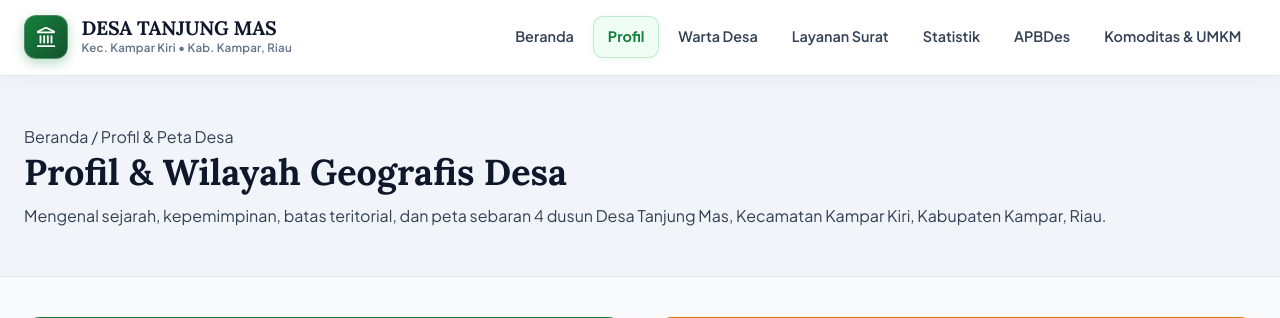
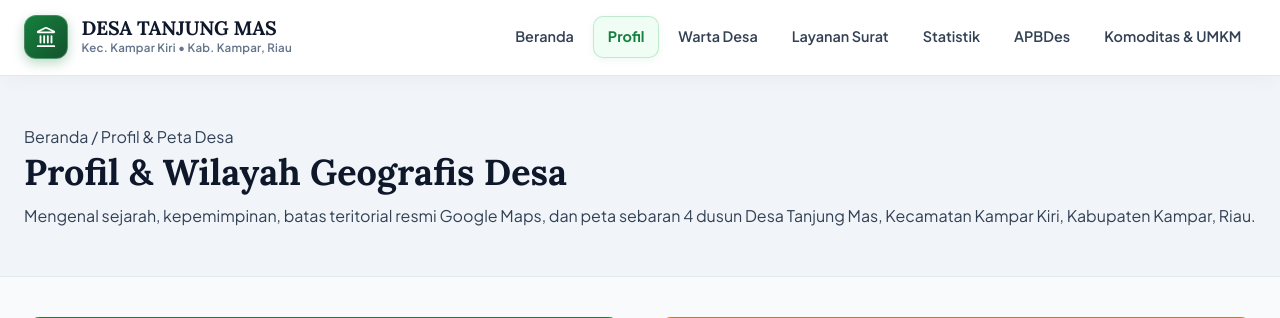
Before and after one commit to nakapediaa-afk/desa-tanjungmas, a Laravel app: page /profil in a window 1280 px wide. Shown: the part 40-358 px from the top of the page. Run offline with Laravel 12, Linux system fonts and the light colour scheme; data comes from the database, SQL or seed files in the repository.

Commit message:
feat: sync village map with official Google Maps coordinates and boundary for Tj. Mas

```diff
--- a/resources/views/home.blade.php
+++ b/resources/views/home.blade.php
@@ -144,7 +144,7 @@
                     <a href="{{ route('profil.index') }}#peta-desa" class="btn btn-primary">
                         <i data-lucide="map" style="width:16px; height:16px;"></i> Buka Peta Interaktif Lengkap
                     </a>
-                    <a href="https://www.google.com/maps/search/?api=1&query=Desa+Tanjung+Mas+Kampar+Kiri+Kabupaten+Kampar+Riau" target="_blank" rel="noopener noreferrer" class="btn btn-outline">
+                    <a href="https://www.google.com/maps/place/Tj.+Mas,+Kec.+Kampar+Kiri,+Kabupaten+Kampar,+Riau/@-0.0045758,101.0994667,13z/data=!4m6!3m5!1s0x2e2a9d929ca3fc89:0xed39cf77bae641c9!8m2!3d-0.0045758!4d101.0994667" target="_blank" rel="noopener noreferrer" class="btn btn-outline">
                         <i data-lucide="external-link" style="width:16px; height:16px;"></i> Cari di Google Maps
                     </a>
                 </div>
--- a/resources/views/profil/index.blade.php
+++ b/resources/views/profil/index.blade.php
@@ -17,7 +17,7 @@
             <span>Profil &amp; Peta Desa</span>
         </div>
         <h1 class="page-title">Profil &amp; Wilayah Geografis Desa</h1>
-        <p class="page-subtitle">Mengenal sejarah, kepemimpinan, batas teritorial, dan peta sebaran 4 dusun Desa Tanjung Mas, Kecamatan Kampar Kiri, Kabupaten Kampar, Riau.</p>
+        <p class="page-subtitle">Mengenal sejarah, kepemimpinan, batas teritorial resmi Google Maps, dan peta sebaran 4 dusun Desa Tanjung Mas, Kecamatan Kampar Kiri, Kabupaten Kampar, Riau.</p>
     </div>
 </div>
 
@@ -57,7 +57,7 @@
             </div>
         </div>
 
-        <!-- PETA INTERAKTIF WILAYAH DESA TANJUNG MAS -->
+        <!-- PETA INTERAKTIF WILAYAH DESA TANJUNG MAS (TERHUBUNG GOOGLE MAPS ASLI) -->
         <div id="peta-desa" class="map-card-wrapper">
             <div class="map-header-bar">
                 <div class="map-header-info">
@@ -65,13 +65,13 @@
                         <i data-lucide="map-pin" style="width:22px; height:22px; color:var(--brand-primary);"></i>
                         Peta Wilayah &amp; Sebaran 4 Dusun Desa Tanjung Mas
                     </h2>
-                    <p>Kecamatan Kampar Kiri, Kabupaten Kampar, Riau &bull; Luas Wilayah &plusmn; 150 km&sup2; (15.000 Ha)</p>
+                    <p>Kecamatan Kampar Kiri, Kabupaten Kampar, Riau &bull; Koordinat Google Maps: -0.0045758, 101.0994667</p>
                 </div>
                 <div class="map-actions">
-                    <a href="https://www.google.com/maps/search/?api=1&query=Desa+Tanjung+Mas+Kampar+Kiri+Kabupaten+Kampar+Riau" target="_blank" rel="noopener noreferrer" class="map-btn-gmaps">
+                    <a href="https://www.google.com/maps/place/Tj.+Mas,+Kec.+Kampar+Kiri,+Kabupaten+Kampar,+Riau/@-0.0045758,101.0994667,13z/data=!4m6!3m5!1s0x2e2a9d929ca3fc89:0xed39cf77bae641c9!8m2!3d-0.0045758!4d101.0994667" target="_blank" rel="noopener noreferrer" class="map-btn-gmaps" title="Buka Titik Resmi Google Maps">
                         <i data-lucide="external-link" style="width:15px; height:15px;"></i> Buka di Google Maps
                     </a>
-                    <a href="https://www.google.com/maps/dir/?api=1&destination=0.0452,101.3148" target="_blank" rel="noopener noreferrer" class="map-btn-dir">
+                    <a href="https://www.google.com/maps/dir/?api=1&destination=-0.0045758,101.0994667" target="_blank" rel="noopener noreferrer" class="map-btn-dir" title="Navigasi Rute Langsung ke Balai Desa">
                         <i data-lucide="navigation" style="width:15px; height:15px;"></i> Petunjuk Arah (GPS)
                     </a>
                 </div>
@@ -193,7 +193,7 @@
                     </div>
                     <div style="display:flex; justify-content:space-between; border-bottom:1px solid var(--border-subtle); padding-bottom:0.5rem;">
                         <strong>Sebelah Selatan:</strong>
-                        <span>Desa Kuntu</span>
+                        <span>Desa Kuntu &amp; Lubukbukit</span>
                     </div>
                     <div style="display:flex; justify-content:space-between; border-bottom:1px solid var(--border-subtle); padding-bottom:0.5rem;">
                         <strong>Sebelah Barat:</strong>
@@ -201,7 +201,7 @@
                     </div>
                     <div style="display:flex; justify-content:space-between; padding-bottom:0.5rem;">
                         <strong>Sebelah Timur:</strong>
-                        <span>Desa Tanjung Harapan / Teluk Paman</span>
+                        <span>Desa Tanjung Harapan / Teluk Paman (Lipat Kain)</span>
                     </div>
                 </div>
             </div>
@@ -361,7 +361,9 @@
     }
 
     document.addEventListener('DOMContentLoaded', function() {
-        var desaCenter = [0.0452, 101.3148];
+        // Koordinat Resmi Google Maps Desa Tanjung Mas (-0.0045758, 101.0994667)
+        var desaCenter = [-0.0045758, 101.0994667];
+
         map = L.map('desaMap', {
             center: desaCenter,
             zoom: 13,
@@ -374,29 +376,29 @@
         currentTileLayer = tileLayers[currentLayerType].addTo(map);
         updateLayerButtons(currentLayerType);
 
-        // Subtle Territorial Polygon of Desa Tanjung Mas (150 km2)
+        // Poligon Garis Batas Teritorial Sesuai Google Maps (Bentuk Diagonal Tj. Mas)
         var boundaryCoords = [
-            [0.0620, 101.2950],
-            [0.0650, 101.3350],
-            [0.0480, 101.3450],
-            [0.0310, 101.3380],
-            [0.0280, 101.2980],
-            [0.0450, 101.2880]
+            [0.0320, 101.0660],
+            [-0.0380, 101.1440],
+            [-0.0460, 101.1480],
+            [-0.0680, 101.1280],
+            [0.0080, 101.0490],
+            [0.0180, 101.0430]
         ];
 
         var territoryPolygon = L.polygon(boundaryCoords, {
-            color: '#16a34a',
-            weight: 2,
-            dashArray: '5, 8',
+            color: '#e11d48',
+            weight: 2.5,
+            dashArray: '6, 8',
             fillColor: '#22c55e',
             fillOpacity: 0.08
         }).addTo(map);
-        territoryPolygon.bindTooltip('Kawasan Wilayah Administratif Desa Tanjung Mas (&plusmn; 15.000 Ha)', {
+        territoryPolygon.bindTooltip('Batas Wilayah Administratif Desa Tanjung Mas, Kec. Kampar Kiri (Sesuai Google Maps)', {
             sticky: true,
             direction: 'top'
         });
 
-        // 1. Kantor & Balai Desa Tanjung Mas (Pusat)
+        // 1. Kantor & Balai Desa Tanjung Mas (Pusat Koordinat Google Maps)
         var popupKantor = '<div class="map-popup-card">' +
             '<span class="map-popup-badge" style="background:#ffe4e6; color:#e11d48;">Pusat Pemerintahan</span>' +
             '<div class="map-popup-title">Kantor &amp; Balai Desa Tanjung Mas</div>' +
@@ -405,35 +407,36 @@
                 '<div><strong>Kepala Desa:</strong> BUHARIS</div>' +
                 '<div><strong>Sekretaris Desa:</strong> MUHAMMAD ANGGI RAMBE, S.A.P</div>' +
                 '<div><strong>Pelayanan:</strong> Senin - Jumat (08.00 - 15.30 WIB)</div>' +
+                '<div><strong>Koordinat:</strong> -0.0045758, 101.0994667</div>' +
             '</div>' +
-            '<a href="https://www.google.com/maps/dir/?api=1&destination=0.0452,101.3148" target="_blank" rel="noopener noreferrer" class="map-popup-action">' +
-                'Buka Petunjuk Arah &rarr;' +
+            '<a href="' + 'https://www.google.com/maps/dir/?api=1&destination=-0.0045758,101.0994667' + '" target="_blank" rel="noopener noreferrer" class="map-popup-action">' +
+                'Buka Petunjuk Arah GPS &rarr;' +
             '</a>' +
         '</div>';
 
-        markers.kantor = L.marker([0.0452, 101.3148], {
+        markers.kantor = L.marker([-0.0045758, 101.0994667], {
             icon: createCustomPin('🏛️', 'pin-kantor')
         }).addTo(map).bindPopup(popupKantor);
 
-        // 2. Dusun I Tanjung Mas
+        // 2. Dusun I Tanjung Mas (Area Pemukiman & Majelis Taklim Istiqamah)
         var popupDusun1 = '<div class="map-popup-card">' +
             '<span class="map-popup-badge" style="background:#dcfce7; color:#15803d;">Dusun I</span>' +
             '<div class="map-popup-title">Dusun Tanjung Mas</div>' +
-            '<div class="map-popup-desc">Kawasan pemukiman induk desa, sarana pendidikan dasar, sarana ibadah masjid, dan fasilitas publik.</div>' +
+            '<div class="map-popup-desc">Kawasan pemukiman induk desa, sarana ibadah Majelis Taklim Istiqamah, dan fasilitas publik.</div>' +
             '<div class="map-popup-meta">' +
                 '<div><strong>Kepala Dusun:</strong> ADE CANDRA IRAWAN</div>' +
                 '<div><strong>Cakupan:</strong> 2 RW / 4 RT</div>' +
             '</div>' +
-            '<a href="https://www.google.com/maps/search/?api=1&query=Dusun+Tanjung+Mas+Kampar+Kiri+Riau" target="_blank" rel="noopener noreferrer" class="map-popup-action">' +
-                'Cari di Google Maps &rarr;' +
+            '<a href="' + 'https://www.google.com/maps/place/Tj.+Mas,+Kec.+Kampar+Kiri,+Kabupaten+Kampar,+Riau/@-0.0045758,101.0994667,13z/data=!4m6!3m5!1s0x2e2a9d929ca3fc89:0xed39cf77bae641c9!8m2!3d-0.0045758!4d101.0994667' + '" target="_blank" rel="noopener noreferrer" class="map-popup-action">' +
+                'Lihat di Google Maps &rarr;' +
             '</a>' +
         '</div>';
 
-        markers.dusun1 = L.marker([0.0465, 101.3140], {
+        markers.dusun1 = L.marker([0.0050, 101.0920], {
             icon: createCustomPin('🏡', 'pin-dusun')
         }).addTo(map).bindPopup(popupDusun1);
 
-        // 3. Dusun II Pasir Putih
+        // 3. Dusun II Pasir Putih (Arah Barat Laut / Perbatasan Sungai Rambai)
         var popupDusun2 = '<div class="map-popup-card">' +
             '<span class="map-popup-badge" style="background:#dcfce7; color:#15803d;">Dusun II</span>' +
             '<div class="map-popup-title">Dusun Pasir Putih</div>' +
@@ -443,16 +446,16 @@
                 '<div><strong>Cakupan:</strong> 2 RW / 4 RT</div>' +
                 '<div><strong>Potensi Unggulan:</strong> Karet Bokar &amp; Pertanian</div>' +
             '</div>' +
-            '<a href="https://www.google.com/maps/search/?api=1&query=Dusun+Pasir+Putih+Tanjung+Mas+Kampar+Kiri" target="_blank" rel="noopener noreferrer" class="map-popup-action">' +
-                'Cari di Google Maps &rarr;' +
+            '<a href="' + 'https://www.google.com/maps/place/Tj.+Mas,+Kec.+Kampar+Kiri,+Kabupaten+Kampar,+Riau/@-0.0045758,101.0994667,13z/data=!4m6!3m5!1s0x2e2a9d929ca3fc89:0xed39cf77bae641c9!8m2!3d-0.0045758!4d101.0994667' + '" target="_blank" rel="noopener noreferrer" class="map-popup-action">' +
+                'Lihat di Google Maps &rarr;' +
             '</a>' +
         '</div>';
 
-        markers.dusun2 = L.marker([0.0495, 101.3065], {
+        markers.dusun2 = L.marker([0.0180, 101.0680], {
             icon: createCustomPin('🌳', 'pin-dusun')
         }).addTo(map).bindPopup(popupDusun2);
 
-        // 4. Dusun III Sungai Setingkai
+        // 4. Dusun III Sungai Setingkai (Sentra Perkebunan Kelapa Sawit)
         var popupDusun3 = '<div class="map-popup-card">' +
             '<span class="map-popup-badge" style="background:#fef3c7; color:#b45309;">Dusun III</span>' +
             '<div class="map-popup-title">Dusun Sungai Setingkai</div>' +
@@ -462,16 +465,16 @@
                 '<div><strong>Cakupan:</strong> 2 RW / 4 RT</div>' +
                 '<div><strong>Potensi Unggulan:</strong> TBS Sawit Swadaya</div>' +
             '</div>' +
-            '<a href="https://www.google.com/maps/search/?api=1&query=Sungai+Setingkai+Tanjung+Mas+Kampar+Kiri" target="_blank" rel="noopener noreferrer" class="map-popup-action">' +
-                'Cari di Google Maps &rarr;' +
+            '<a href="' + 'https://www.google.com/maps/place/Tj.+Mas,+Kec.+Kampar+Kiri,+Kabupaten+Kampar,+Riau/@-0.0045758,101.0994667,13z/data=!4m6!3m5!1s0x2e2a9d929ca3fc89:0xed39cf77bae641c9!8m2!3d-0.0045758!4d101.0994667' + '" target="_blank" rel="noopener noreferrer" class="map-popup-action">' +
+                'Lihat di Google Maps &rarr;' +
             '</a>' +
         '</div>';
 
-        markers.dusun3 = L.marker([0.0395, 101.3260], {
+        markers.dusun3 = L.marker([-0.0220, 101.1150], {
             icon: createCustomPin('🌴', 'pin-sawit')
         }).addTo(map).bindPopup(popupDusun3);
 
-        // 5. Dusun IV Sungai Napal
+        // 5. Dusun IV Sungai Napal (Tenggara / Aliran Perikanan)
         var popupDusun4 = '<div class="map-popup-card">' +
             '<span class="map-popup-badge" style="background:#e0f2fe; color:#0369a1;">Dusun IV</span>' +
             '<div class="map-popup-title">Dusun Sungai Napal</div>' +
@@ -481,36 +484,36 @@
                 '<div><strong>Cakupan:</strong> 2 RW / 4 RT</div>' +
                 '<div><strong>Potensi Unggulan:</strong> Ikan Sungai Kampar &amp; Singkong</div>' +
             '</div>' +
-            '<a href="https://www.google.com/maps/search/?api=1&query=Sungai+Napal+Tanjung+Mas+Kampar+Kiri" target="_blank" rel="noopener noreferrer" class="map-popup-action">' +
-                'Cari di Google Maps &rarr;' +
+            '<a href="' + 'https://www.google.com/maps/place/Tj.+Mas,+Kec.+Kampar+Kiri,+Kabupaten+Kampar,+Riau/@-0.0045758,101.0994667,13z/data=!4m6!3m5!1s0x2e2a9d929ca3fc89:0xed39cf77bae641c9!8m2!3d-0.0045758!4d101.0994667' + '" target="_blank" rel="noopener noreferrer" class="map-popup-action">' +
+                'Lihat di Google Maps &rarr;' +
             '</a>' +
         '</div>';
 
-        markers.dusun4 = L.marker([0.0365, 101.3040], {
+        markers.dusun4 = L.marker([-0.0450, 101.1320], {
             icon: createCustomPin('🐟', 'pin-sungai')
         }).addTo(map).bindPopup(popupDusun4);
 
-        // 6. Akses Poros ke Lipat Kain (13 Km)
+        // 6. Majelis Taklim Istiqamah (Patokan Nyata di Google Maps)
+        var popupMajelis = '<div class="map-popup-card">' +
+            '<span class="map-popup-badge" style="background:#dbeafe; color:#1e40af;">Sarana Keagamaan</span>' +
+            '<div class="map-popup-title">Majelis Taklim Istiqamah</div>' +
+            '<div class="map-popup-desc">Pusat pembinaan keagamaan, pengajian rutin, dan kegiatan syiar Islam warga Tanjung Mas.</div>' +
+        '</div>';
+
+        L.marker([0.0090, 101.1120], {
+            icon: createCustomPin('🕌', 'pin-dusun')
+        }).addTo(map).bindPopup(popupMajelis);
+
+        // 7. Akses Jalan Poros ke Lipat Kain (13 Km arah Timur Laut)
         var popupJalan = '<div class="map-popup-card">' +
             '<span class="map-popup-badge" style="background:#fef3c7; color:#b45309;">Akses Transportasi</span>' +
-            '<div class="map-popup-title">Jalan Poros Kecamatan Lipat Kain</div>' +
-            '<div class="map-popup-desc">Jalur penghubung utama sepanjang 13 Km menuju ibukota Kecamatan Kampar Kiri (Lipat Kain).</div>' +
+            '<div class="map-popup-title">Jalan Poros Lintas Lipat Kain</div>' +
+            '<div class="map-popup-desc">Akses jalan penghubung utama sepanjang 13 Km menuju ibukota Kecamatan Kampar Kiri (Lipat Kain).</div>' +
         '</div>';
 
-        L.marker([0.0580, 101.3210], {
+        L.marker([0.0280, 101.1450], {
             icon: createCustomPin('🛣️', 'pin-sawit')
         }).addTo(map).bindPopup(popupJalan);
-
-        // 7. Sungai Kampar Kiri
-        var popupSungai = '<div class="map-popup-card">' +
-            '<span class="map-popup-badge" style="background:#e0f2fe; color:#0369a1;">Bentang Alam</span>' +
-            '<div class="map-popup-title">Aliran Sungai Kampar Kiri</div>' +
-            '<div class="map-popup-desc">Sumber air dan perikanan tangkap tradisional bagi warga Desa Tanjung Mas.</div>' +
-        '</div>';
-
-        L.marker([0.0345, 101.3160], {
-            icon: createCustomPin('🌊', 'pin-sungai')
-        }).addTo(map).bindPopup(popupSungai);
     });
 
     function switchMapLayer(type) {
@@ -533,7 +536,7 @@
 
     function resetDesaView() {
         if (!map) return;
-        map.flyTo([0.0452, 101.3148], 13, { duration: 1.2 });
+        map.flyTo([-0.0045758, 101.0994667], 13, { duration: 1.2 });
         if (markers.kantor) {
             setTimeout(function() { markers.kantor.openPopup(); }, 1200);
         }
@@ -550,7 +553,7 @@
         }
 
         setTimeout(function() {
-            map.flyTo(latLng, 15, { duration: 1.2 });
+            map.flyTo(latLng, 14, { duration: 1.2 });
             setTimeout(function() {
                 targetMarker.openPopup();
             }, 1200);
```
